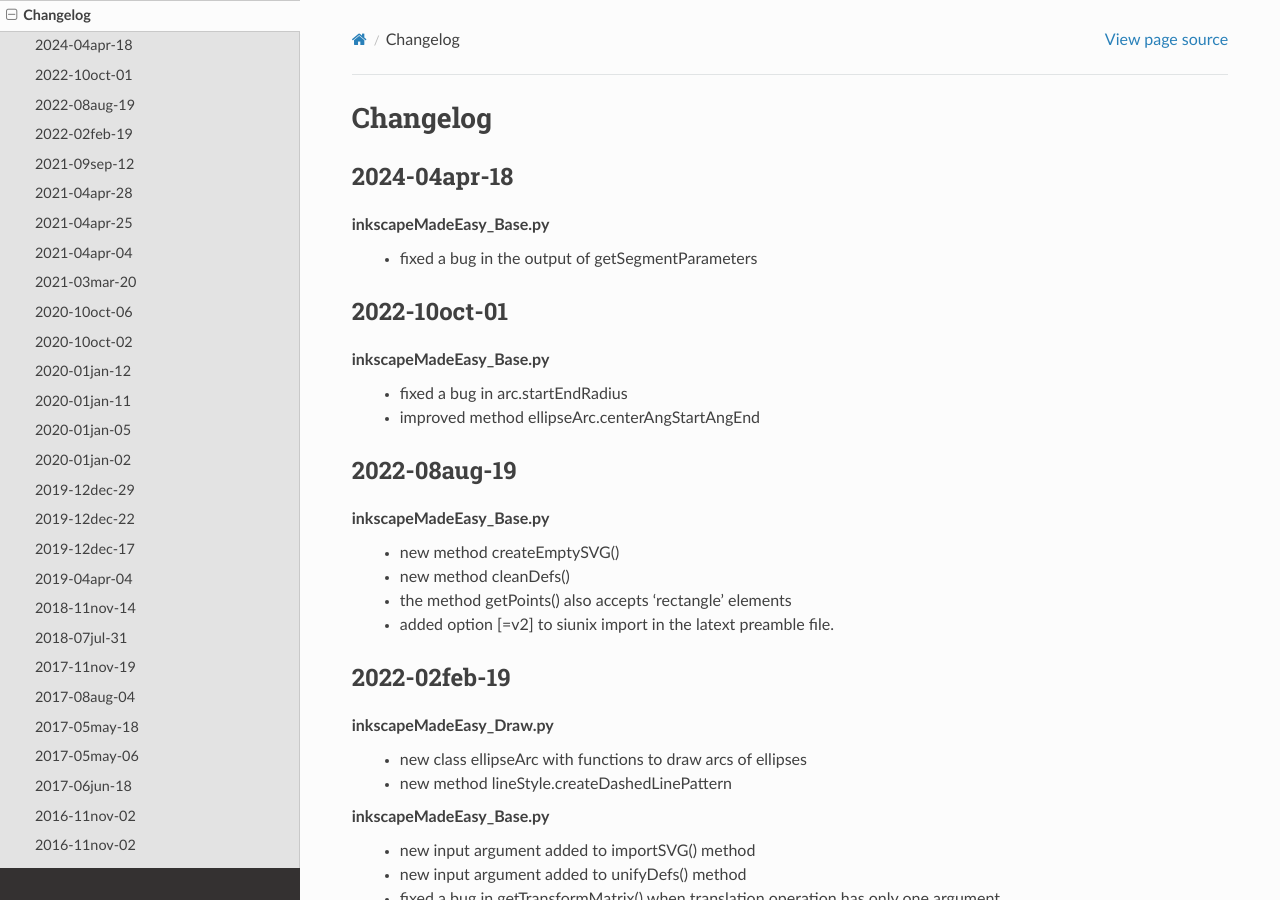
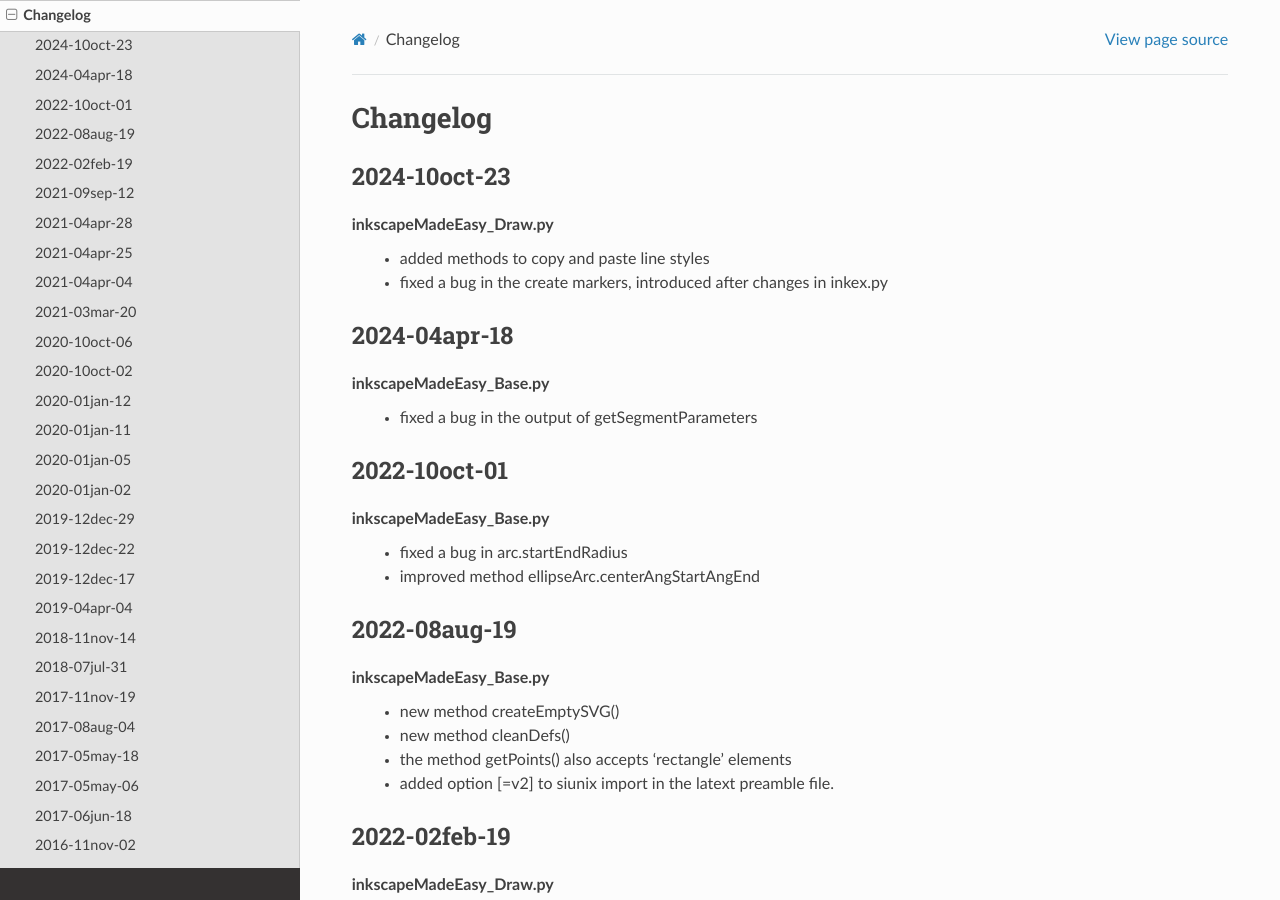
Before and after one commit to fsmMLK/inkscapeMadeEasy, a Sphinx documentation site: the page built from docs/source/Changelog.rst, in a window 1280 px wide and 900 px high. Built offline with Sphinx 7.4.7 and the Read the Docs theme 3.1.0, drawn with Linux system fonts in a browser that asks for light colours; formulas are drawn with MathJax 3.

Commit message:
fixed a bug in createMarkers due to changes in inkex

```diff
--- a/docs/source/Changelog.rst
+++ b/docs/source/Changelog.rst
@@ -1,5 +1,14 @@
 Changelog
 ==========
+
+
+2024-10oct-23
+-------------
+
+inkscapeMadeEasy_Draw.py
+   - added methods to copy and paste line styles
+   - fixed a bug in the create markers, introduced after changes in inkex.py
+
 
 2024-04apr-18
 -------------
```
Also changed, not shown: 1 other file.
